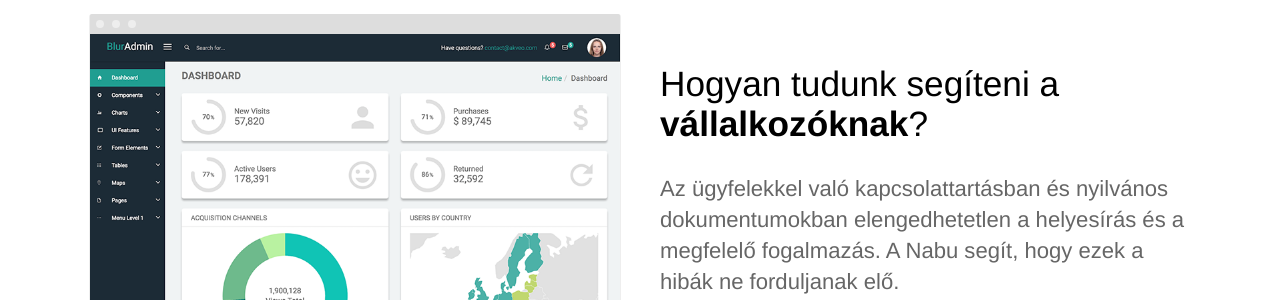
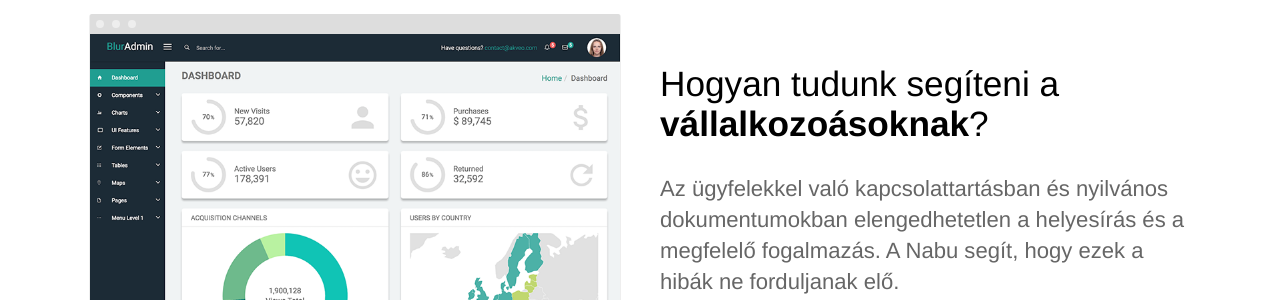
Before and after one commit to Nabu-Writing/NabuWebsite, a Jekyll site: the page built from index.html, in a window 1280 px wide and 900 px high, scrolled down 1321 px. Shown: the part 156-456 px from the top of the window. Built offline with Jekyll 4.4.1, drawn with Linux system fonts in a browser that asks for light colours.

Commit message:
Vállalkozó - vállakozás

```diff
--- a/index.html
+++ b/index.html
@@ -29,7 +29,7 @@ description: Nabu, a Te írás-asszisztensed
 	<section>
 		<div class="container flex">
 			<div class="text editable">
-				<h2>Hogyan tudunk segíteni a <strong>vállalkozóknak</strong>?</h2>
+				<h2>Hogyan tudunk segíteni a <strong>vállalkozoásoknak</strong>?</h2>
 				<p>Az ügyfelekkel való kapcsolattartásban és nyilvános dokumentumokban elengedhetetlen a helyesírás és a megfelelő fogalmazás. A Nabu segít, hogy ezek a hibák ne forduljanak elő.</p>
 			</div>
 			<div class="image">
```
